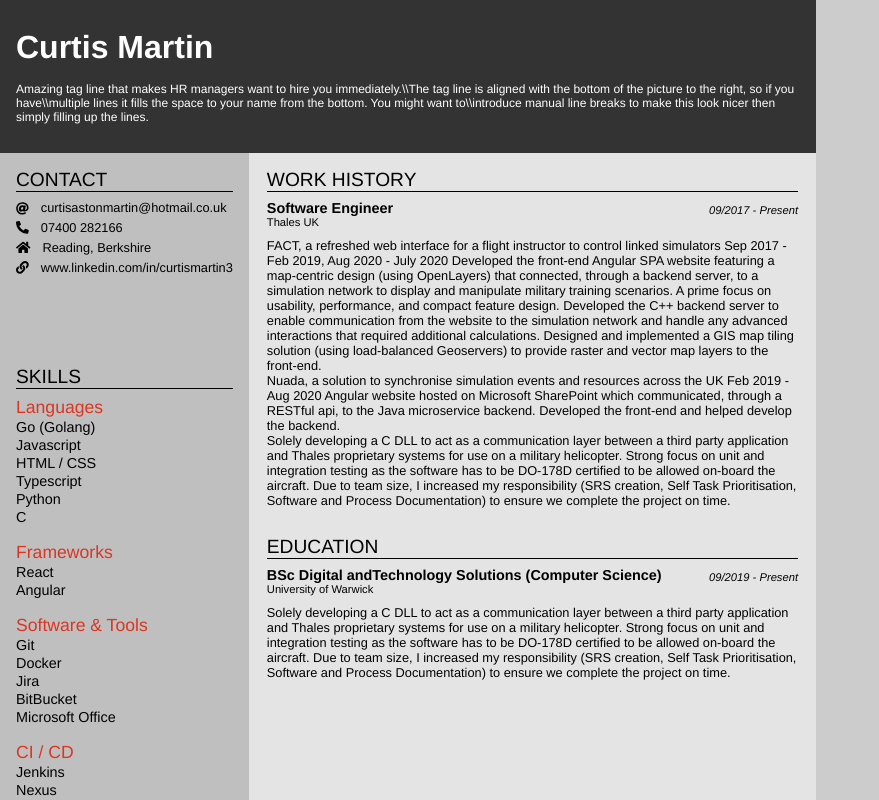
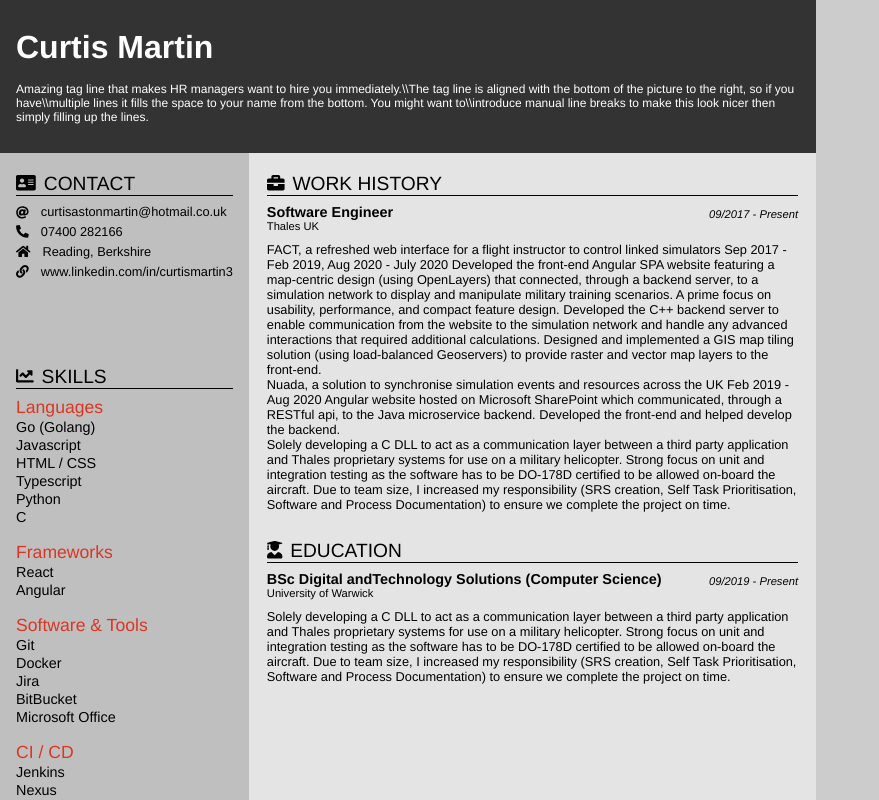
Before and after one commit to CurtisM132/resume, a React (Create React App) app: page / in a window 1280 px wide. Shown: the top 800 px of the page, without its empty margins (0-879 px from the left). Built offline with nearby package versions, Linux system fonts and the light colour scheme.

Commit message:
Added Optional Icon to Content Headings

```diff
--- a/src/features/body-title/BodyTitle.css
+++ /dev/null
@@ -1,8 +0,0 @@
-.title {
-    margin-bottom: 8px;
-
-    font-size: 1.2rem;
-
-    color: black;
-    border-bottom: 1px solid black;
-}
--- a/src/features/body-title/BodyTitle.jsx
+++ /dev/null
@@ -1,22 +0,0 @@
-import React, { Fragment } from 'react';
-import PropTypes from 'prop-types';
-
-import "./BodyTitle.css"
-
-const propTypes = {
-    text: PropTypes.string.isRequired,
-}
-
-const BodyTitle = ({ text }) => {
-    return (
-        <Fragment>
-            <div className={"title"}>
-                {text}
-            </div>
-        </Fragment>
-    )
-}
-
-BodyTitle.propTypes = propTypes;
-
-export default BodyTitle;
--- a/src/features/contact/Contact.css
+++ b/src/features/contact/Contact.css
@@ -8,6 +8,6 @@
     font-size: 0.8rem;
 }
 
-svg {
+.contact-icon {
     margin-right: 12px;
 }
--- a/src/features/contact/Contact.jsx
+++ b/src/features/contact/Contact.jsx
@@ -2,36 +2,38 @@ import React from 'react';
 
 import { FontAwesomeIcon } from '@fortawesome/react-fontawesome';
 import { library } from "@fortawesome/fontawesome-svg-core";
-import { faAt, faPhoneAlt, faHome, faLink } from '@fortawesome/free-solid-svg-icons';
+import { faAddressCard, faAt, faPhoneAlt, faHome, faLink } from '@fortawesome/free-solid-svg-icons';
 
 import "./Contact.css"
-import BodyTitle from "../body-title/BodyTitle";
+import ContentTitle from "../content-title/ContentTitle";
 
 
 const Contact = () => {
+    library.add(faAddressCard);
     library.add(faAt);
     library.add(faPhoneAlt);
     library.add(faHome);
     library.add(faLink);
 
+
     return (
         <div>
-            <BodyTitle text="CONTACT" />
+            <ContentTitle icon={<FontAwesomeIcon icon={"address-card"} />} text="CONTACT" />
 
             <div className={"row-container"}>
-                <FontAwesomeIcon icon={"at"} style={{ marginTop: "2px" }} />
+                <FontAwesomeIcon icon={"at"} className={"contact-icon"} style={{ marginTop: "2px" }} />
                 <div>curtisastonmartin@hotmail.co.uk</div>
             </div>
             <div className={"row-container"}>
-                <FontAwesomeIcon icon={"phone-alt"} />
+                <FontAwesomeIcon icon={"phone-alt"} className={"contact-icon"} />
                 <div>07400 282166</div>
             </div>
             <div className={"row-container"}>
-                <FontAwesomeIcon icon={"home"} />
+                <FontAwesomeIcon icon={"home"} className={"contact-icon"} />
                 <div>Reading, Berkshire</div>
             </div>
             <div className={"row-container"}>
-                <FontAwesomeIcon icon={"link"} />
+                <FontAwesomeIcon icon={"link"} className={"contact-icon"} />
                 <div>www.linkedin.com/in/curtismartin3</div>
             </div>
         </div>
--- /dev/null
+++ b/src/features/content-title/ContentTitle.css
@@ -0,0 +1,20 @@
+.content-title-container {
+    display: flex;
+    flex-direction: row;
+    align-items: center;
+
+    margin-bottom: 8px;
+    border-bottom: 1px solid black;
+}
+
+.content-title-text {
+    font-size: 1.2rem;
+
+    color: black;
+}
+
+.content-title-icon {
+    margin-right: 8px;
+
+    font-size: 1.1rem;
+}
--- /dev/null
+++ b/src/features/content-title/ContentTitle.jsx
@@ -0,0 +1,26 @@
+import React from 'react';
+import PropTypes from 'prop-types';
+
+import "./ContentTitle.css"
+
+const propTypes = {
+    icon: PropTypes.object,
+    text: PropTypes.string.isRequired,
+}
+
+const ContentTitle = ({ icon, text }) => {
+    return (
+        <div className={"content-title-container"}>
+            <div className={"content-title-icon"}>
+                {icon}
+            </div>
+            <div className={"content-title-text"}>
+                {text}
+            </div>
+        </div>
+    )
+}
+
+ContentTitle.propTypes = propTypes;
+
+export default ContentTitle;
--- a/src/features/education-history/EducationHistory.jsx
+++ b/src/features/education-history/EducationHistory.jsx
@@ -1,14 +1,20 @@
-import React, { Fragment } from 'react'
+import React, { Fragment } from 'react';
 
-import "./EducationHistory.css"
-import BodyTitle from "../body-title/BodyTitle";
+import { FontAwesomeIcon } from '@fortawesome/react-fontawesome';
+import { library } from "@fortawesome/fontawesome-svg-core";
+import { faUserGraduate } from '@fortawesome/free-solid-svg-icons';
+
+import "./EducationHistory.css";
+import ContentTitle from "../content-title/ContentTitle";
 import EducationEntry from "./education-entry/EducationEntry";
 
 
 const EducationHistory = () => {
+    library.add(faUserGraduate)
+
     return (
         <Fragment>
-            <BodyTitle text="EDUCATION" />
+            <ContentTitle icon={<FontAwesomeIcon icon={"user-graduate"} />} text="EDUCATION" />
 
             <EducationEntry
                 courseTitle="BSc Digital andTechnology Solutions (Computer Science)"
--- a/src/features/interests/Interests.jsx
+++ b/src/features/interests/Interests.jsx
@@ -1,7 +1,11 @@
-import React from 'react'
+import React from 'react';
 
-import "./Interests.css"
-import BodyTitle from "../body-title/BodyTitle";
+import { FontAwesomeIcon } from '@fortawesome/react-fontawesome';
+import { library } from "@fortawesome/fontawesome-svg-core";
+import { faHourglass } from '@fortawesome/free-solid-svg-icons';
+
+import "./Interests.css";
+import ContentTitle from "../content-title/ContentTitle";
 
 
 const INTERESTS = [
@@ -13,12 +17,14 @@ const INTERESTS = [
 ]
 
 const Interests = () => {
+    library.add(faHourglass)
+
     return (
         <div>
-            <BodyTitle text="INTERESTS" />
+            <ContentTitle icon={<FontAwesomeIcon icon={"address-card"} />} text="INTERESTS" />
 
             {INTERESTS.map((i) => (
-                <div className={"skill-text"}>
+                <div className={"skill-text"} key={i}>
                     {i}
                 </div>
             ))}
--- a/src/features/main-content/MainContent.css
+++ b/src/features/main-content/MainContent.css
@@ -5,5 +5,5 @@
     height: 100%;
     width: 100%;
 
-    padding: 16px 18px;
+    padding: 20px 18px;
 }
--- a/src/features/sidebar/SideBar.css
+++ b/src/features/sidebar/SideBar.css
@@ -3,9 +3,9 @@
     flex-direction: column;
     justify-content: space-between;
 
-    width: 220px;
+    width: fit-content;
 
-    padding: 16px 16px;
+    padding: 20px 16px;
 
     background-color: #BFBFBF;
 }
--- a/src/features/skills/Skills.jsx
+++ b/src/features/skills/Skills.jsx
@@ -1,7 +1,11 @@
 import React from 'react';
 
+import { FontAwesomeIcon } from '@fortawesome/react-fontawesome';
+import { library } from "@fortawesome/fontawesome-svg-core";
+import { faChartLine } from '@fortawesome/free-solid-svg-icons';
+
 import "./Skills.css";
-import BodyTitle from "../body-title/BodyTitle";
+import ContentTitle from "../content-title/ContentTitle";
 
 
 const PROGRAMMING_LANGUAGES = [
@@ -33,9 +37,11 @@ const CI_CD = [
 ];
 
 const Skills = () => {
+    library.add(faChartLine)
+
     return (
         <div>
-            <BodyTitle text="SKILLS" />
+            <ContentTitle icon={<FontAwesomeIcon icon={"chart-line"} />} text="SKILLS" />
 
             <div className={"skill-container"}>
                 <div className={"skill-subtitle"}>
@@ -43,7 +49,7 @@ const Skills = () => {
                 </div>
 
                 {PROGRAMMING_LANGUAGES.map((i) => (
-                    <div className={"skill-text"}>
+                    <div className={"skill-text"} key={i}>
                         {i}
                     </div>
                 ))}
@@ -55,7 +61,7 @@ const Skills = () => {
                 </div>
 
                 {FRAMEWORKS.map((i) => (
-                    <div className={"skill-text"}>
+                    <div className={"skill-text"} key={i}>
                         {i}
                     </div>
                 ))}
@@ -67,7 +73,7 @@ const Skills = () => {
                 </div>
 
                 {SOFTWARE_AND_TOOLS.map((i) => (
-                    <div className={"skill-text"}>
+                    <div className={"skill-text"} key={i}>
                         {i}
                     </div>
                 ))}
@@ -79,7 +85,7 @@ const Skills = () => {
                 </div>
 
                 {CI_CD.map((i) => (
-                    <div className={"skill-text"}>
+                    <div className={"skill-text"} key={i}>
                         {i}
                     </div>
                 ))}
--- a/src/features/work-history/WorkHistory.jsx
+++ b/src/features/work-history/WorkHistory.jsx
@@ -1,14 +1,20 @@
-import React, { Fragment } from 'react'
+import React, { Fragment } from 'react';
+
+import { FontAwesomeIcon } from '@fortawesome/react-fontawesome';
+import { library } from "@fortawesome/fontawesome-svg-core";
+import { faBriefcase } from '@fortawesome/free-solid-svg-icons';
 
 import "./WorkHistory.css"
-import BodyTitle from "../body-title/BodyTitle";
+import ContentTitle from "../content-title/ContentTitle";
 import JobEntry from "./job-entry/JobEntry";
 
 
 const WorkHistory = () => {
+    library.add(faBriefcase)
+
     return (
         <Fragment>
-            <BodyTitle text="WORK HISTORY" />
+            <ContentTitle icon={<FontAwesomeIcon icon={"briefcase"} />} text="WORK HISTORY" />
 
             <JobEntry
                 jobTitle="Software Engineer"
```
